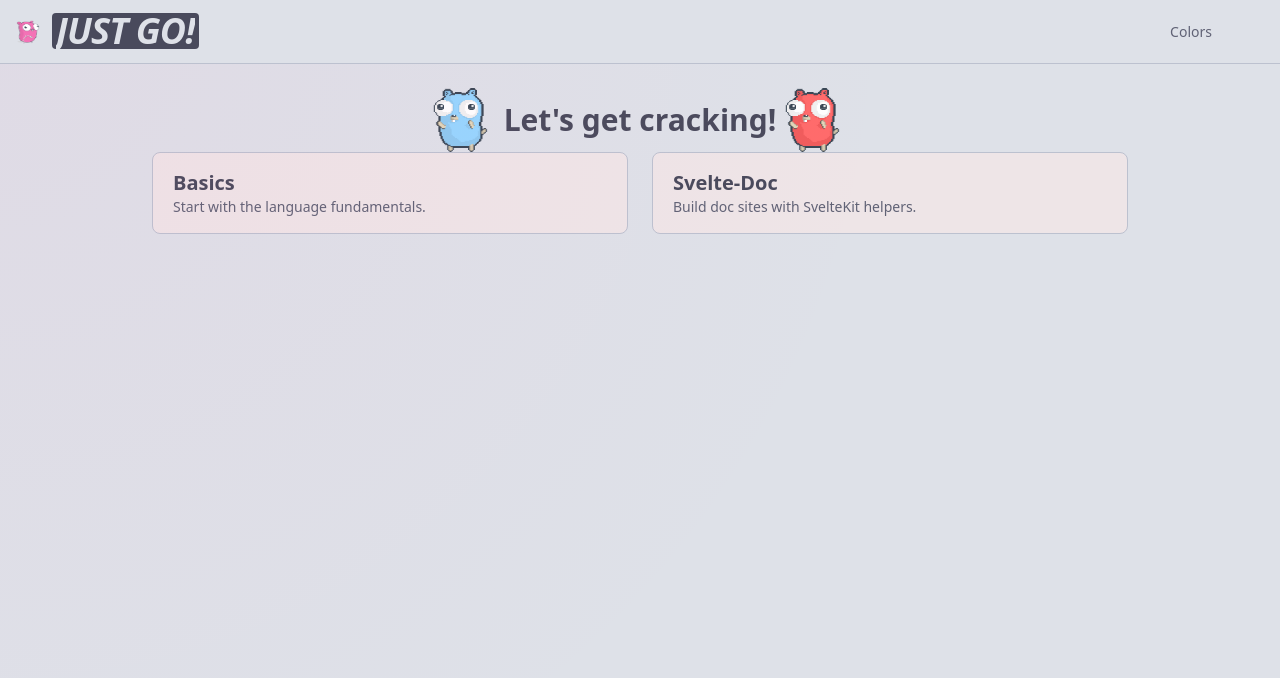
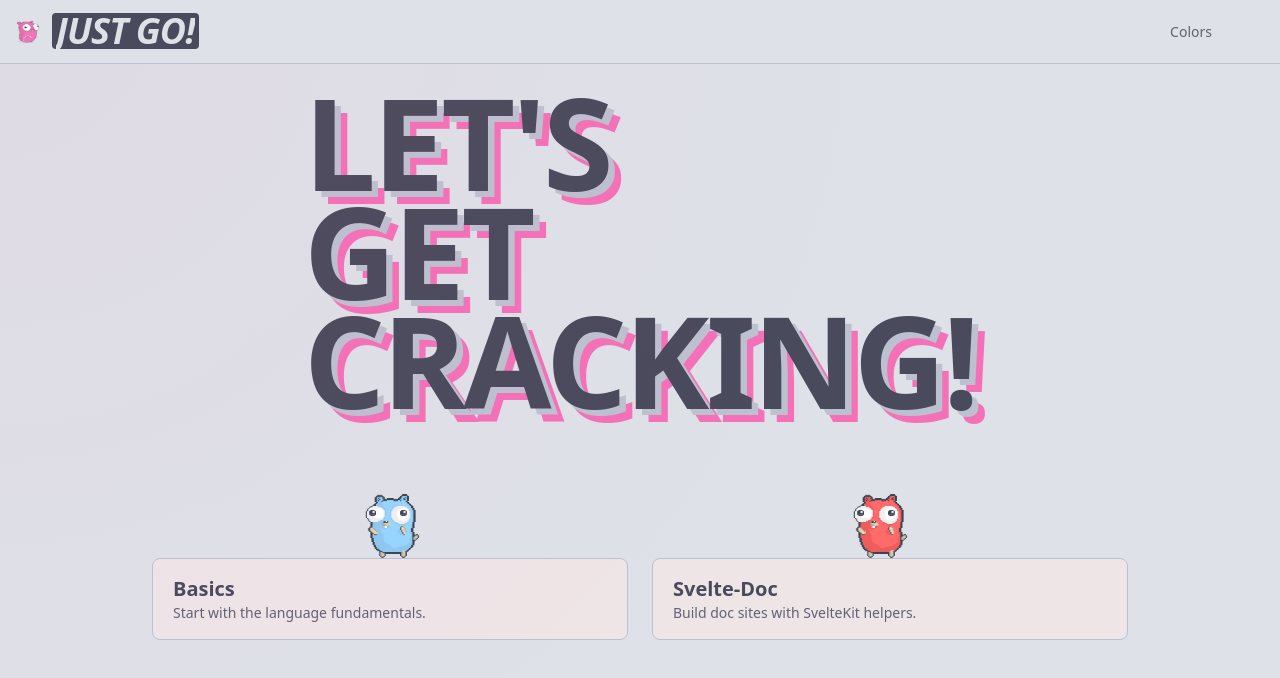
Before and after one commit to lifeBalance/just-go, a SvelteKit app: page / in a window 1280 px wide. Shown: the top 678 px of the page. Built offline with nearby package versions, Linux system fonts and the light colour scheme; some icons are missing.

Commit message:
add hero

```diff
--- /dev/null
+++ b/src/lib/components/svelte-doc/Hero.svelte
@@ -0,0 +1,21 @@
+<script lang="ts">
+  export let lines: string[] = ["Let's", 'get', 'cracking!']
+  export let as: keyof HTMLElementTagNameMap = 'h1'
+</script>
+
+<svelte:element
+  this={as}
+  class="text-[clamp(2.5rem,10vw,8rem)] font-black uppercase tracking-tight leading-[0.85] text-sd-fg hero-shadow"
+>
+  {#each lines as line}
+    <span class="block">{line}</span>
+  {/each}
+</svelte:element>
+
+<style>
+  .hero-shadow {
+    text-shadow:
+      0.05em 0.05em 0 var(--color-sd-border),
+      0.1em 0.1em 0 var(--color-sd-accent);
+  }
+</style>
--- a/src/routes/+page.svelte
+++ b/src/routes/+page.svelte
@@ -2,25 +2,40 @@
   import Card from '$lib/components/svelte-doc/Card.svelte'
   import partyGopher from '$lib/assets/party-gopher.gif'
   import dancingGopher from '$lib/assets/dancing-gopher.gif'
+  import Hero from '$lib/components/svelte-doc/Hero.svelte'
 </script>
 
 <section class="mx-auto max-w-5xl p-6">
-  <div class="flex justify-center items-center">
-    <img src={dancingGopher} alt="Just Go Logo" class="w-16 h-16 mr-4" />
-    <h1 class="text-3xl font-semibold">Let's get cracking!</h1>
-    <img src={partyGopher} alt="Just Go Logo" class="w-16 h-16 mr-4" />
+  <div class="flex justify-center items-center mb-20">
+    <Hero />
+  </div>
+  <div class="flex justify-around items-center">
+    <img
+      src={dancingGopher}
+      alt="Just Go Logo"
+      class="w-16 h-16 mr-4"
+    />
+    <img
+      src={partyGopher}
+      alt="Just Go Logo"
+      class="w-16 h-16 mr-4"
+    />
   </div>
   <div class="grid grid-cols-1 sm:grid-cols-2 gap-6">
     <Card href="/basics">
       {#snippet children()}
         <h2 class="text-xl font-semibold">Basics</h2>
-        <p class="text-sm text-sd-muted">Start with the language fundamentals.</p>
+        <p class="text-sm text-sd-muted">
+          Start with the language fundamentals.
+        </p>
       {/snippet}
     </Card>
     <Card href="/svelte-doc">
       {#snippet children()}
         <h2 class="text-xl font-semibold">Svelte‑Doc</h2>
-        <p class="text-sm text-sd-muted">Build doc sites with SvelteKit helpers.</p>
+        <p class="text-sm text-sd-muted">
+          Build doc sites with SvelteKit helpers.
+        </p>
       {/snippet}
     </Card>
   </div>
```
